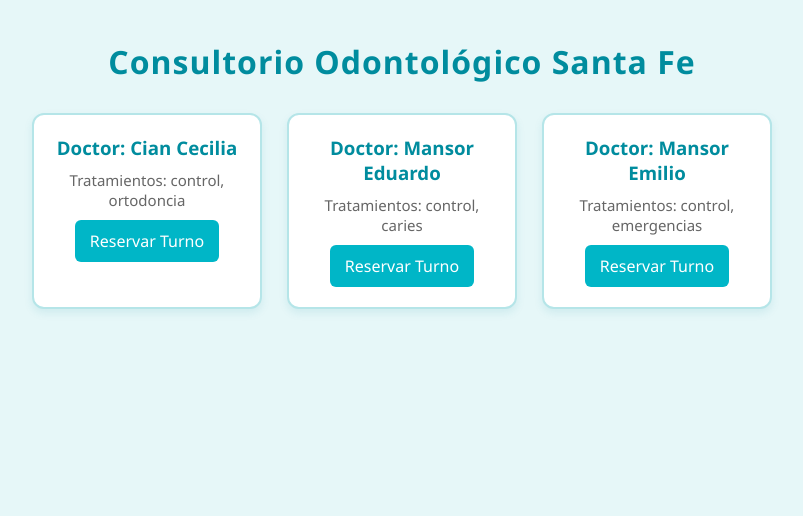
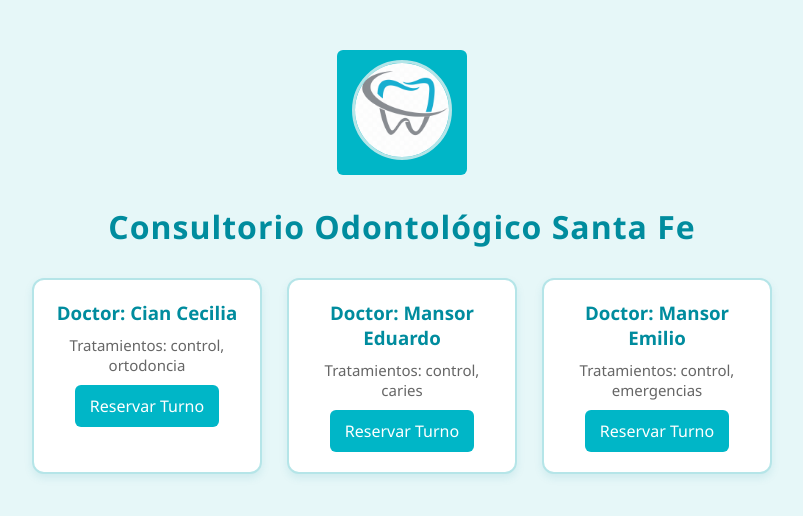
Before and after one commit to Fedecian31/Turnero-, a plain HTML site: page index.html in a window 1280 px wide. Shown: the whole page, without its empty margins (238-1041 px from the left). Drawn offline with Linux system fonts and the light colour scheme.

Commit message:
Segunda Pre-Entrega completa

```diff
--- a/estilos/style.css
+++ b/estilos/style.css
@@ -9,6 +9,31 @@ body {
     background-color: #e6f7f8;
     color: #333;
     padding: 40px;
+}
+
+.header {
+    display: flex;
+    align-items: center;
+    justify-content: center;
+    margin-bottom: 30px;
+}
+
+.logo-link {
+    text-decoration: none;
+}
+
+.logo {
+    width: 100px;
+    height: auto;
+    border-radius: 50%;
+    border: 3px solid #b5e5e8;
+    transition: transform 0.3s ease;
+}
+
+.logo:hover {
+    transform: scale(1.1);
+    border-color: #00b6c7;
+    cursor: pointer;
 }
 
 h1 {
--- a/index.html
+++ b/index.html
@@ -1,5 +1,6 @@
 <!DOCTYPE html>
 <html lang="en">
+
 <head>
     <meta charset="UTF-8">
     <meta name="viewport" content="width=device-width, initial-scale=1.0">
@@ -9,10 +10,17 @@
     <link rel="stylesheet" href="./estilos/style.css">
     <title>Turnero</title>
 </head>
+<header class="header">
+    <a href="./index.html" class="logo-link">
+        <img src="./img/logo.png" alt="Logo del consultorio" class="logo">
+    </a>
+</header>
+
 <body>
     <h1>Consultorio Odontológico Santa Fe</h1>
 
     <section id="cardsDoctores"></section>
 
 </body>
+
 </html>
```
Also changed, not shown: pages/formulario.html (+5 -0 lines), img/logo.png (added).
